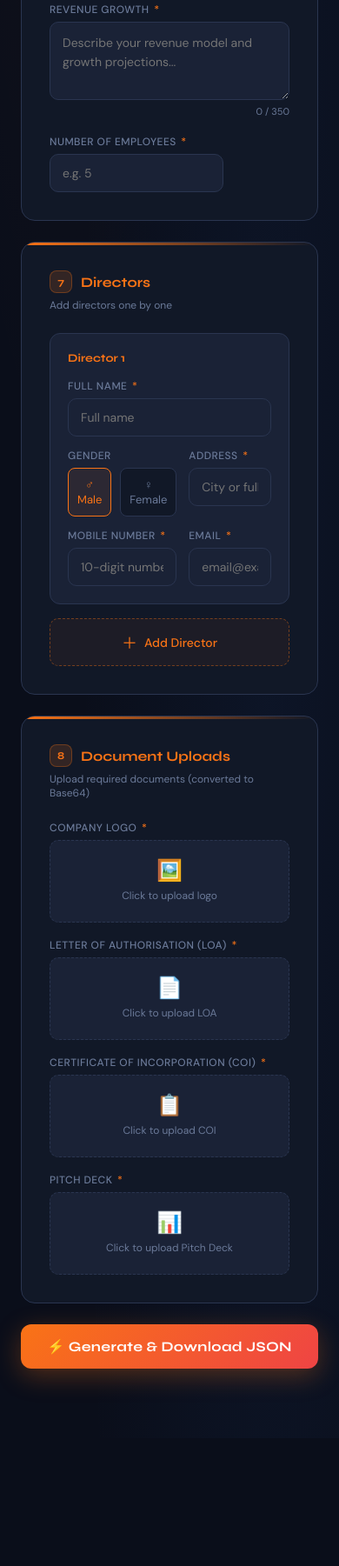
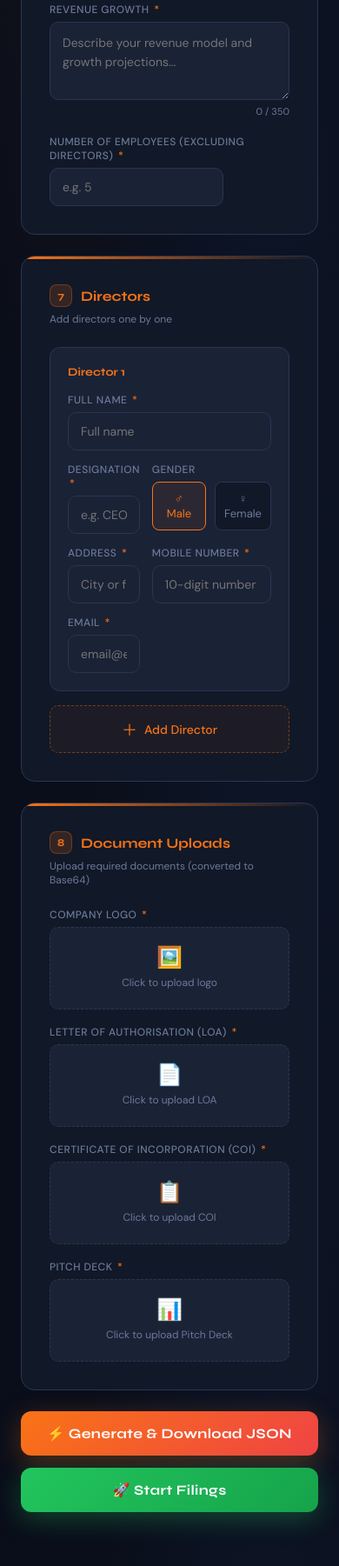
Before and after one commit to Abdur-inf/inf-all-services-auto, a plain HTML site: page startup_india_form.html in a window 390 px wide. Shown: the part 2896-4697 px from the top of the page at 87% size. Before the commit the page ends 4550 px from the top, so only its background shows below. Drawn offline with Linux system fonts and the light colour scheme.

Commit message:
start filings added

```diff
--- a/startup_india_form.html
+++ b/startup_india_form.html
@@ -530,8 +530,8 @@
         <span class="char-count" id="cc-rev" style="display:block;text-align:right;">0 / 350</span>
       </div>
       <div class="field" style="grid-column:1/-1">
-        <label>Number of Employees <span class="req">*</span></label>
-        <input type="number" id="no_of_emp" placeholder="e.g. 5" min="1" style="max-width:200px;" oninput="updateProgress()">
+        <label>Number of Employees (excluding directors) <span class="req">*</span></label>
+        <input type="number" id="no_of_emp" placeholder="e.g. 5" min="0" style="max-width:200px;" oninput="updateProgress()">
         <span class="field-error" id="err-no_of_emp">Please enter number of employees</span>
       </div>
     </div>
@@ -596,14 +596,24 @@
     </div>
   </div>
 
-  <!-- Generate Button -->
-  <button class="generate-btn" onclick="generateJSON()">⚡ Generate & Download JSON</button>
+  <!-- Action Buttons -->
+  <div style="display:flex; gap:14px; flex-wrap:wrap;">
+    <button class="generate-btn" style="flex:1; min-width:200px;" onclick="generateJSON()">⚡ Generate & Download JSON</button>
+    <button class="generate-btn" id="submitBtn" style="flex:1; min-width:200px; background:linear-gradient(135deg,#22c55e,#16a34a); box-shadow:0 8px 30px rgba(34,197,94,0.3);" onclick="submitToAPI()">🚀 Start Filings</button>
+  </div>
 
   <!-- Preview -->
   <div class="preview-section" id="previewSection">
     <div class="preview-title">✅ JSON Generated Successfully</div>
     <pre class="preview-code" id="previewCode"></pre>
     <button class="download-btn" onclick="downloadJSON()">⬇️ Download .txt File</button>
+  </div>
+
+  <!-- API Response -->
+  <div class="preview-section" id="apiSection">
+    <div class="preview-title" id="apiTitle">📡 API Response</div>
+    <div id="apiStatus" style="margin-bottom:12px; font-size:13px; display:flex; align-items:center; gap:8px;"></div>
+    <pre class="preview-code" id="apiCode"></pre>
   </div>
 
 </div>
@@ -732,7 +742,7 @@ function countChars(el, counterId, min, max) {
 function addDirector() {
   directorCount++;
   const id = Date.now();
-  directors.push({ id, Name: '', Gender: 'Male', Address: '', Mobile_no: '', Email: '' });
+  directors.push({ id, Name: '', Gender: 'Male', Designation: '', Address: '', Mobile_no: '', Email: '' });
   renderDirectors();
   updateProgress();
 }
@@ -758,6 +768,10 @@ function renderDirectors() {
         <div class="field" style="grid-column:1/3;">
           <label>Full Name <span class="req">*</span></label>
           <input type="text" value="${dir.Name}" placeholder="Full name" oninput="updateDir(${dir.id},'Name',this.value)">
+        </div>
+        <div class="field">
+          <label>Designation <span class="req">*</span></label>
+          <input type="text" value="${dir.Designation}" placeholder="e.g. CEO, CTO, Director" oninput="updateDir(${dir.id},'Designation',this.value)">
         </div>
         <div class="field">
           <label>Gender</label>
@@ -920,7 +934,7 @@ function generateJSON() {
     Sector: g('Sector'),
     Catogries: selectedCategories,
     stage: selectedStage,
-    no_of_emp: g('no_of_emp'),
+    no_of_emp: String(parseInt(g('no_of_emp') || '0') + directors.length),
     problem_statement: g('problem_statement'),
     aboutcompany: g('aboutcompany'),
     who_we_are: g('who_we_are'),
@@ -966,6 +980,98 @@ function downloadJSON() {
   a.click();
   URL.revokeObjectURL(a.href);
 }
+
+// ─── SUBMIT TO API ────────────────────────────────────────────────────────────
+async function submitToAPI() {
+  if (!validate()) {
+    const firstErr = document.querySelector('.field-error.show');
+    if (firstErr) firstErr.scrollIntoView({ behavior: 'smooth', block: 'center' });
+    return;
+  }
+
+  // Build JSON same as generateJSON
+  const g = id => document.getElementById(id)?.value || '';
+  const payload = {
+    comp_address: {
+      address1: g('address1'),
+      address2: g('address2'),
+      state: g('state'),
+      district: g('district'),
+      city: g('city'),
+      pincode: g('pincode')
+    },
+    directors: directors.map(({ id, ...rest }) => rest),
+    username: g('username'),
+    mobile_no: g('mobile_no'),
+    password: g('password'),
+    website: g('website'),
+    Industry: g('Industry'),
+    Sector: g('Sector'),
+    Catogries: selectedCategories,
+    stage: selectedStage,
+    no_of_emp: String(parseInt(g('no_of_emp') || '0') + directors.length),
+    problem_statement: g('problem_statement'),
+    aboutcompany: g('aboutcompany'),
+    who_we_are: g('who_we_are'),
+    solution: g('solution'),
+    uniqueness: g('uniqueness'),
+    revenue_growth: g('revenue_growth'),
+    lOGO_file: fileData['lOGO_file'] || '',
+    LOA_file: fileData['LOA_file'] || '',
+    COI_file: fileData['COI_file'] || '',
+    pitchdesk_file: fileData['pitchdesk_file'] || ''
+  };
+
+  // Show loading state
+  const btn = document.getElementById('submitBtn');
+  btn.disabled = true;
+  btn.textContent = '⏳ Submitting...';
+
+  const apiSection = document.getElementById('apiSection');
+  const apiTitle   = document.getElementById('apiTitle');
+  const apiStatus  = document.getElementById('apiStatus');
+  const apiCode    = document.getElementById('apiCode');
+
+  apiSection.classList.add('show');
+  apiTitle.textContent = '📡 API Response';
+  apiStatus.innerHTML = '<span style="color:#f97316;">⏳ Sending request to FastAPI...</span>';
+  apiCode.textContent = '';
+  apiSection.scrollIntoView({ behavior: 'smooth', block: 'start' });
+
+  try {
+    const res = await fetch('http://127.0.0.1:5000/startup_india', {
+      method: 'POST',
+      headers: { 'Content-Type': 'application/json' },
+      body: JSON.stringify(payload)
+    });
+
+    const contentType = res.headers.get('content-type') || '';
+    let data;
+    if (contentType.includes('application/json')) {
+      data = await res.json();
+    } else {
+      data = await res.text();
+    }
+
+    if (res.ok) {
+      apiTitle.textContent = '✅ Submission Successful';
+      apiStatus.innerHTML = `<span style="color:#22c55e;">● HTTP ${res.status} ${res.statusText}</span>`;
+    } else {
+      apiTitle.textContent = '❌ Submission Failed';
+      apiStatus.innerHTML = `<span style="color:#ef4444;">● HTTP ${res.status} ${res.statusText}</span>`;
+    }
+
+    apiCode.textContent = typeof data === 'string' ? data : JSON.stringify(data, null, 2);
+
+  } catch (err) {
+    apiTitle.textContent = '❌ Connection Error';
+    apiStatus.innerHTML = `<span style="color:#ef4444;">● Could not reach http://127.0.0.1:5000</span>`;
+    apiCode.textContent = err.message;
+  } finally {
+    btn.disabled = false;
+    btn.textContent = '🚀 Start Filings';
+  }
+}
 </script>
 </body>
 </html>
```
Also changed, not shown: requirements.txt.
